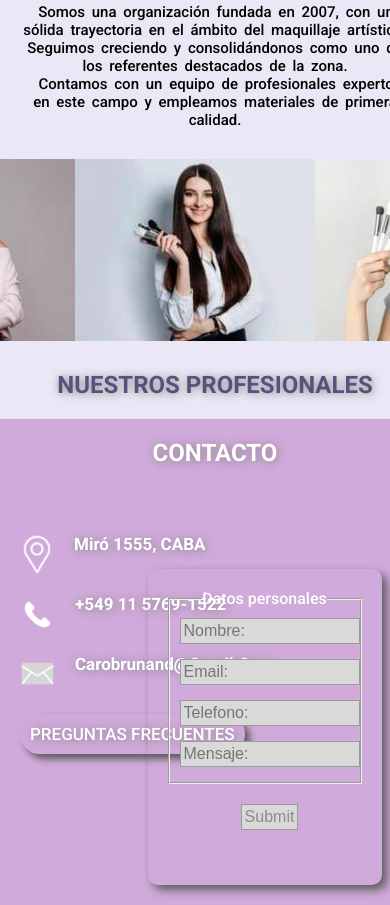
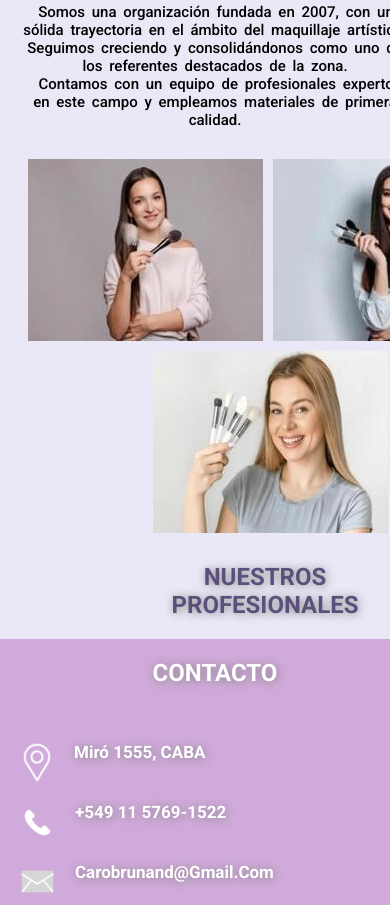
Before and after one commit to carobrunand/com-46880-entrega, a plain HTML site: page index.html in a window 390 px wide. Shown: the part 2313-3218 px from the top of the page. Drawn offline with Linux system fonts and the light colour scheme.

Commit message:
correccion de media de 425px

```diff
--- a/css/style.css
+++ b/css/style.css
@@ -728,5 +728,28 @@
         grid-row: 4 / 5;
     }
 
+    .nuestros-prof-img{
+        display: grid;
+        grid-template-columns: 1fr 1fr;
+        grid-template-rows: 1fr 1fr;
+        gap: 10px;
+        padding-left: 150px;
+    }
+    .profesional3{
+        grid-column: 1 / 3;
+        grid-row: 2 / 3;
+        display: flex;
+        justify-content: center;
+    }
+    .nuestros-prof{
+        padding-left: 100px;
+    }
+    .grid-footer{
+        display: flex;
+        flex-direction: column;
+    }
+    .grid-form{
+        width: 60%;
+    }
 
 }
```
